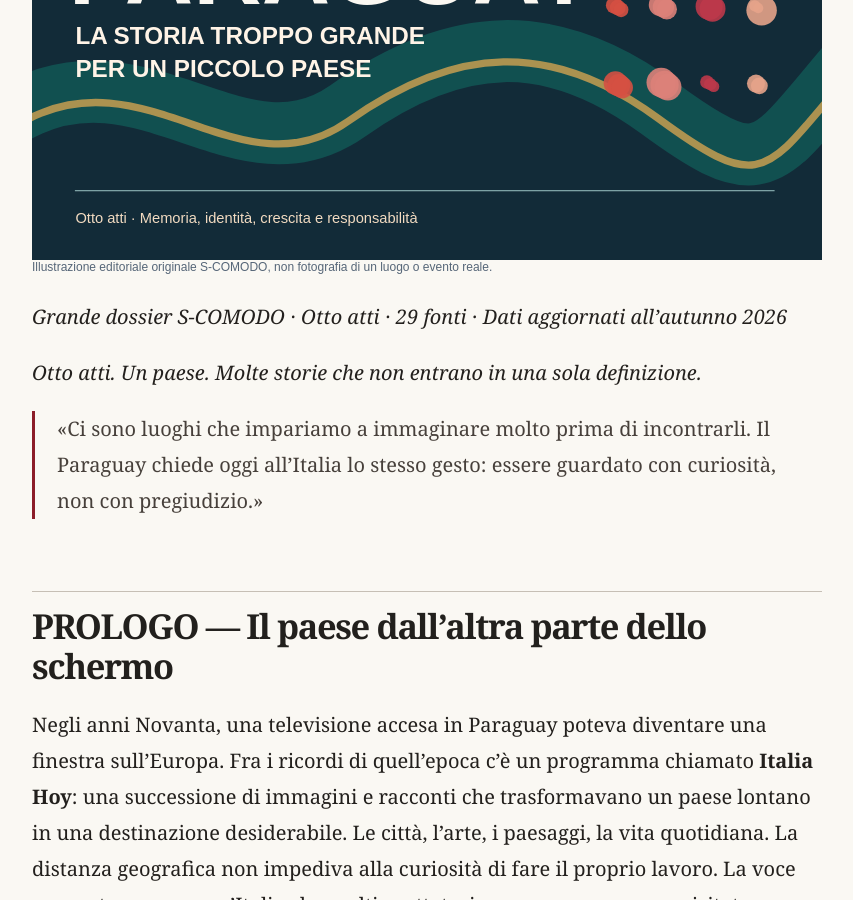
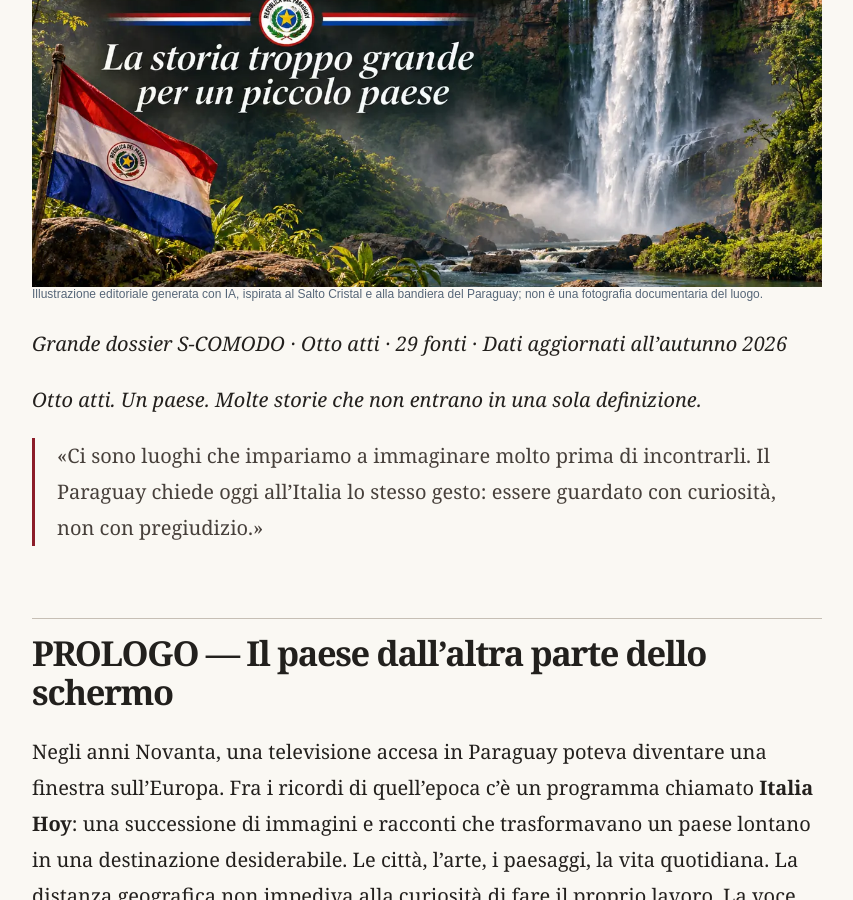
Before and after one commit to manzo8b/s-comodo, a Jekyll site: the page built from _posts/2026-11-01-paraguay-la-storia-troppo-grande.md, in a window 1280 px wide and 900 px high, scrolled down 998 px. Shown: the whole window, without its empty margins (213-1066 px from the left). Built offline with Jekyll 4.4.1, drawn with Linux system fonts in a browser that asks for light colours.

Commit message:
SC014: aggiorna copertina con Salto Cristal e bandiera del Paraguay

```diff
--- a/_posts/2026-11-01-paraguay-la-storia-troppo-grande.md
+++ b/_posts/2026-11-01-paraguay-la-storia-troppo-grande.md
@@ -16,9 +16,9 @@ reviewed: true
 ai_assisted: true
 ai_disclosure: 'Dossier in otto atti preparato con ricerca, analisi statistica e scrittura assistite da IA. Pubblicazione autorizzata dal responsabile editoriale il 1 novembre 2026. Si distinguono dati ufficiali, testimonianze, interpretazioni e previsioni. Le otto infografiche sono rielaborazioni originali dei dati indicati, mentre le cinque fotografie provengono da Wikimedia Commons con credito e licenza nella didascalia. Il ricordo del programma Italia Hoy in Paraguay non è stato confermato da un palinsesto locale d’epoca.'
 reading_minutes: 38
-image: /assets/images/sc014-paraguay-cover.svg
-image_alt: 'Copertina editoriale illustrativa del Paraguay: fiume stilizzato, fiori colorati e titolo del dossier; non è una fotografia documentaria'
-image_caption: 'Illustrazione editoriale originale S-COMODO, non fotografia di un luogo o evento reale.'
+image: /assets/images/sc014-paraguay-salto-cristal-cover.webp
+image_alt: 'Copertina illustrata del dossier Paraguay: una grande cascata ispirata al Salto Cristal, bandiera nazionale e titolo; immagine generata con IA'
+image_caption: 'Illustrazione editoriale generata con IA, ispirata al Salto Cristal e alla bandiera del Paraguay; non è una fotografia documentaria del luogo.'
 corrections: []
 sources:
 - author: 'Fonte F01'
```
Also changed, not shown: assets/images/sc014-paraguay-salto-cristal-cover.webp (added).
